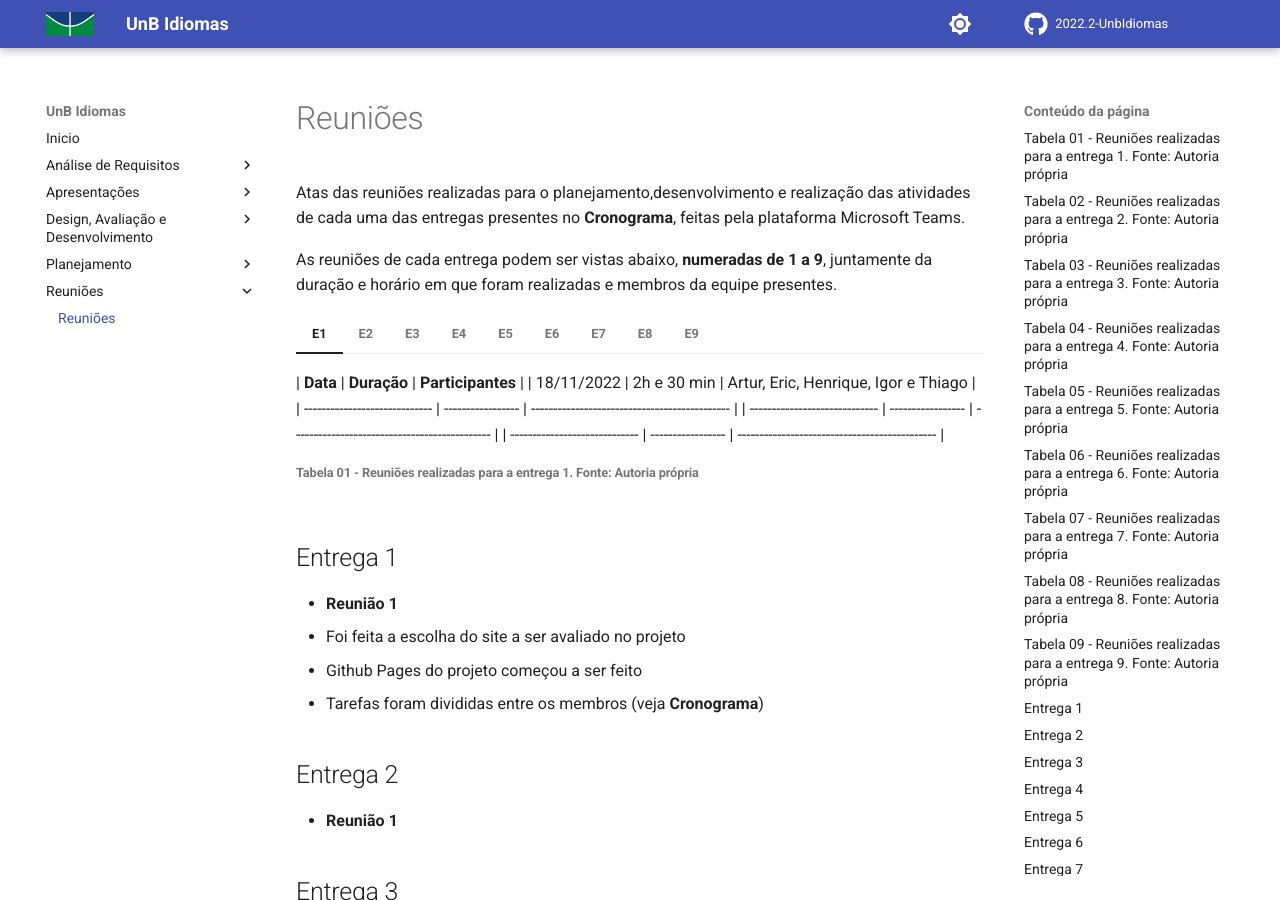
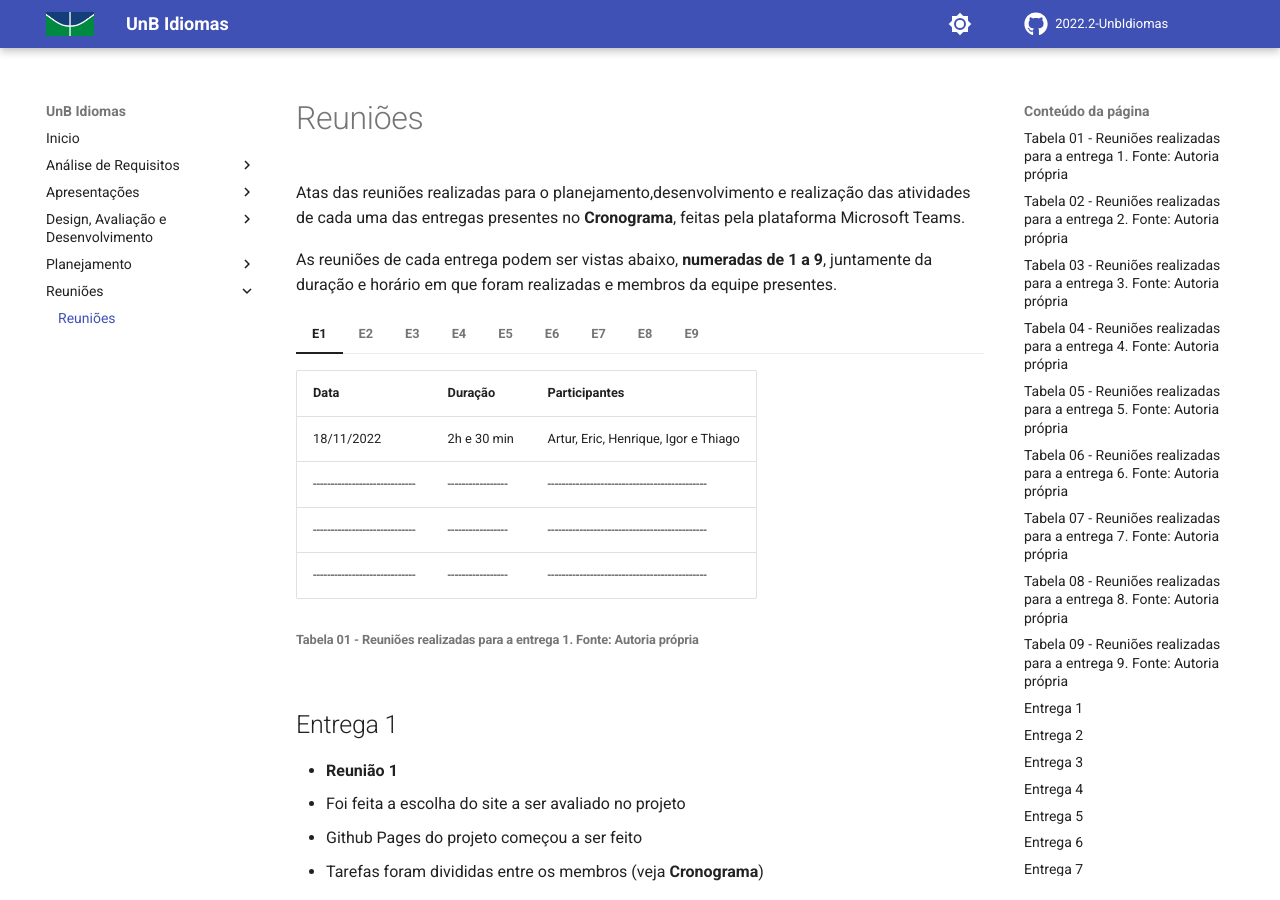
Before and after one commit to edudsan/2022.2-UnbIdiomas, an MkDocs documentation site: the page built from docs/Reuniões/index.md, in a window 1280 px wide and 900 px high. Built offline with MkDocs 1.6.1 and Material for MkDocs 9.7.7, drawn with Linux system fonts in a browser that asks for light colours; comment, search, counter and statistics services are not loaded; some of the changed lines change nothing that is shown.

Commit message:
corrigindo erro na aba

```diff
--- a/docs/Reuniões/index.md
+++ b/docs/Reuniões/index.md
@@ -7,6 +7,7 @@ As reuniões de cada entrega podem ser vistas abaixo, **numeradas de 1 a 9**, ju
 === "E1"
 
       | **Data**                      | **Duração**       | **Participantes**                             |
+      | ----------------------------- | ----------------- | --------------------------------------------- |
       | 18/11/2022                    | 2h e 30 min       | Artur, Eric, Henrique, Igor e Thiago          |
       | ----------------------------- | ----------------- | --------------------------------------------- |
       | ----------------------------- | ----------------- | --------------------------------------------- |
@@ -43,46 +44,46 @@ As reuniões de cada entrega podem ser vistas abaixo, **numeradas de 1 a 9**, ju
 
 === "E5"
 
-      | **Data**                      | **Duração**       | **Participantes**                             | **Descrição** |
-      | ----------------------------- | ----------------- | --------------------------------------------- | ------------- |
-      | ----------------------------- | ----------------- | --------------------------------------------- | ------------- |
-      | ----------------------------- | ----------------- | --------------------------------------------- | ------------- |
+      | **Data**                      | **Duração**       | **Participantes**                             |
+      | ----------------------------- | ----------------- | --------------------------------------------- |
+      | ----------------------------- | ----------------- | --------------------------------------------- |
+      | ----------------------------- | ----------------- | --------------------------------------------- |
 
     ###### Tabela 05 - Reuniões realizadas para a entrega 5. Fonte: Autoria própria
 
 === "E6"
 
-      | **Data**                      | **Duração**       | **Participantes**                             | **Descrição** |
-      | ----------------------------- | ----------------- | --------------------------------------------- | ------------- |
-      | ----------------------------- | ----------------- | --------------------------------------------- | ------------- |
-      | ----------------------------- | ----------------- | --------------------------------------------- | ------------- |
+      | **Data**                      | **Duração**       | **Participantes**                             |
+      | ----------------------------- | ----------------- | --------------------------------------------- |
+      | ----------------------------- | ----------------- | --------------------------------------------- |
+      | ----------------------------- | ----------------- | --------------------------------------------- |
 
     ###### Tabela 06 - Reuniões realizadas para a entrega 6. Fonte: Autoria própria
 
 === "E7"
 
-      | **Data**                      | **Duração**       | **Participantes**                             | **Descrição** |
-      | ----------------------------- | ----------------- | --------------------------------------------- | ------------- |
-      | ----------------------------- | ----------------- | --------------------------------------------- | ------------- |
-      | ----------------------------- | ----------------- | --------------------------------------------- | ------------- |
+      | **Data**                      | **Duração**       | **Participantes**                             |
+      | ----------------------------- | ----------------- | --------------------------------------------- |
+      | ----------------------------- | ----------------- | --------------------------------------------- |
+      | ----------------------------- | ----------------- | --------------------------------------------- |
 
     ###### Tabela 07 - Reuniões realizadas para a entrega 7. Fonte: Autoria própria
 
 === "E8"
 
-      | **Data**                      | **Duração**       | **Participantes**                             | **Descrição** |
-      | ----------------------------- | ----------------- | --------------------------------------------- | ------------- |
-      | ----------------------------- | ----------------- | --------------------------------------------- | ------------- |
-      | ----------------------------- | ----------------- | --------------------------------------------- | ------------- |
+      | **Data**                      | **Duração**       | **Participantes**                             |
+      | ----------------------------- | ----------------- | --------------------------------------------- |
+      | ----------------------------- | ----------------- | --------------------------------------------- |
+      | ----------------------------- | ----------------- | --------------------------------------------- |
 
     ###### Tabela 08 - Reuniões realizadas para a entrega 8. Fonte: Autoria própria
 
 === "E9"
 
-      | **Data**                      | **Duração**       | **Participantes**                             | **Descrição** |
-      | ----------------------------- | ----------------- | --------------------------------------------- | ------------- |
-      | ----------------------------- | ----------------- | --------------------------------------------- | ------------- |
-      | ----------------------------- | ----------------- | --------------------------------------------- | ------------- |
+      | **Data**                      | **Duração**       | **Participantes**                             |
+      | ----------------------------- | ----------------- | --------------------------------------------- |
+      | ----------------------------- | ----------------- | --------------------------------------------- |
+      | ----------------------------- | ----------------- | --------------------------------------------- |
 
     ###### Tabela 09 - Reuniões realizadas para a entrega 9. Fonte: Autoria própria
 
```
